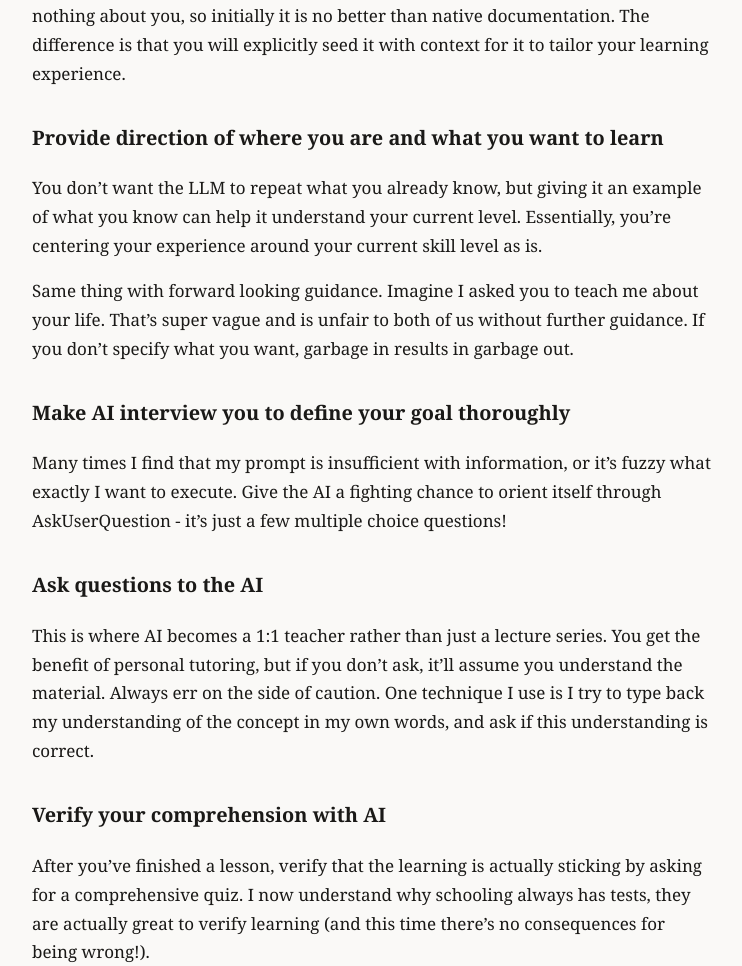
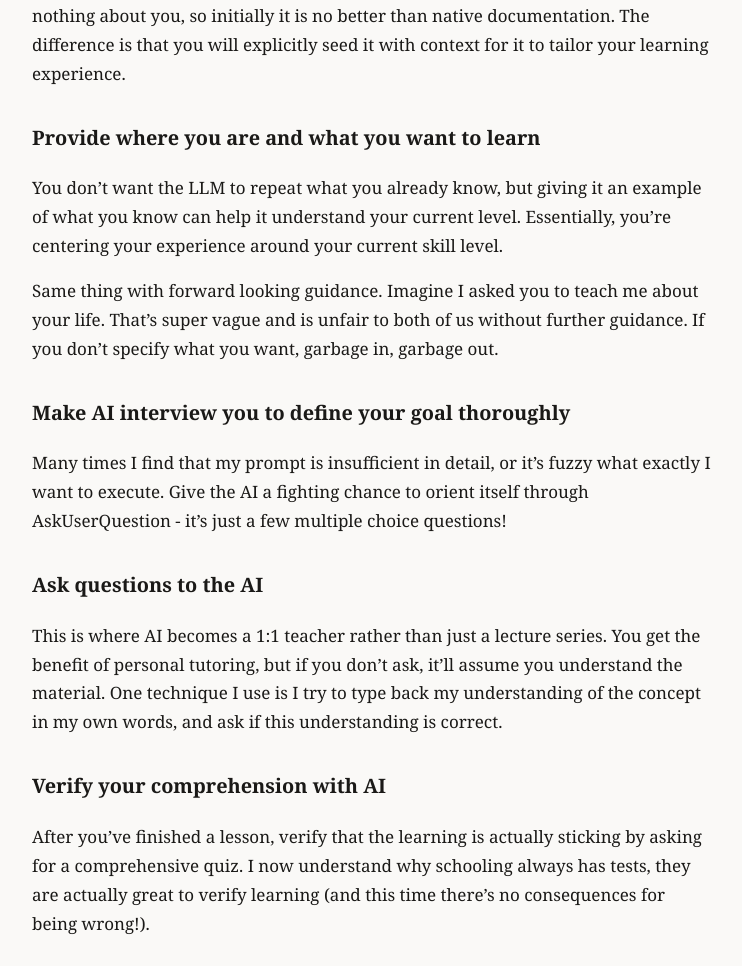
Before and after one commit to wes-chen/wes-chen.github.io, an Astro site: page /blog/learning-with-ai in a window 1280 px wide. Shown: the part 1107-2073 px from the top of the page, without its empty margins (268-1010 px from the left). Built offline with nearby package versions, Linux system fonts and the light colour scheme; Astro itself is replaced by a stand-in of ours.

Commit message:
Update learning-with-ai.md

````diff
--- a/src/pages/blog/learning-with-ai.md
+++ b/src/pages/blog/learning-with-ai.md
@@ -6,9 +6,9 @@
   draft: true
 ---
 
-At work, a staff software engineer and I were working through how to build my agentic service. He asserted that we should try really hard to separate concerns as a core design principle and while I agreed with him, I struggled to communicate a sketch on how I would implement it in my service. He then told me to “work on my fundamentals” and that hurt quite a bit. But it was incredibly motivating and he pointed me towards a [technical blog from Temporal](https://temporal.io/blog/google-adk-temporal-integration-bts) for an example of how to execute this separation, and while helpful, quickly I realized I didn’t really understand the internals of Temporal, a framework that guarantees reliable execution of long multi-step jobs. I had relied on this service indirectly every day at work, and with AI I thought I could keep getting away with not knowing it, since surely it could solve everything for me, right? However, my ego paid the price when I was actually tested by someone who actually knew.
+At work, a staff software engineer and I were working through how to build my agentic service. He asserted that we should try really hard to separate concerns as a core design principle and while I agreed with him, I struggled to communicate a sketch on how I would implement it in my service. He then told me to “work on my fundamentals” and that hurt quite a bit. But it was incredibly motivating and he pointed me towards a [technical blog from Temporal](https://temporal.io/blog/google-adk-temporal-integration-bts) for an example of how to execute this separation, and while helpful, I quickly realized I didn’t really understand the internals of Temporal, a framework that guarantees reliable execution of long multi-step jobs. I had relied on this framework indirectly every day at work, and with AI I thought I could keep getting away with not knowing it, since surely it could solve everything for me, right? However, my ego paid the price when I was actually tested by someone well versed.
 
-The natural inclination to reading docs is a great intuition. However sometimes it can be difficult to navigate: hard to find, you’re not in the target audience, disjoint vocabulary. AI tools can be incredibly useful to overcome these gaps, as long as you know how to prompt it. Similarly, verbatim prompts out of the box are quite hard to share as everyone interacts with their AI tools differently (different memory systems, output styles, skills). The key point is that you should guide your AI tool to teach you in a way that works for you. For me it looks could like the following:
+The natural inclination to reading docs is a great intuition. However sometimes it can be difficult to navigate: hard to find, you’re not in the target audience, disjoint vocabulary. AI tools can be incredibly useful to overcome these gaps, as long as you know how to prompt it. Similarly, verbatim prompts out of the box are quite hard to share as everyone interacts with their AI tools differently (different memory systems, output styles, skills). The key point is that you should guide your AI tool to teach you in a way that works for you. For me it could look like the following:
 
 ```
 I want to learn more about Temporal. I don’t know anything about it other than it is a framework and my upstream services rely on it under the hood. Teach me some keywords and explain it to me like I’m learning it for the first time. I’m a software engineer working in ML Platform. Try to explain it to me visually and we can run through a simple example together. Interview me first to flesh out this task and get more context on what I already know so you can set up a course plan.
@@ -16,16 +16,16 @@ I want to learn more about Temporal. I don’t know anything about it other than
 
 Try it yourself! The best part of this is that you can keep guiding it to give you knowledge in ways that you know will work for you. On a meta point, prompting is all about [managing context](https://www.anthropic.com/engineering/effective-context-engineering-for-ai-agents). To me this space doesn’t have best practices yet today, or I have yet to learn such best practices. Then all that we are left with is intuition. I want to share a few guiding intuitions I’ve discovered to establish base context to more accurately get what you want (in terms of learning, but I think this is generalizable to other tasks as well). In the beginning, the LLM is naive and knows nothing about you, so initially it is no better than native documentation. The difference is that you will explicitly seed it with context for it to tailor your learning experience.
 
-### Provide direction of where you are and what you want to learn
-You don’t want the LLM to repeat what you already know, but giving it an example of what you know can help it understand your current level. Essentially, you're centering your experience around your current skill level as is.
+### Provide where you are and what you want to learn
+You don’t want the LLM to repeat what you already know, but giving it an example of what you know can help it understand your current level. Essentially, you're centering your experience around your current skill level.
 
-Same thing with forward looking guidance. Imagine I asked you to teach me about your life. That’s super vague and is unfair to both of us without further guidance. If you don’t specify what you want, garbage in results in garbage out.
+Same thing with forward looking guidance. Imagine I asked you to teach me about your life. That’s super vague and is unfair to both of us without further guidance. If you don’t specify what you want, garbage in, garbage out.
 
 ### Make AI interview you to define your goal thoroughly
-Many times I find that my prompt is insufficient with information, or it's fuzzy what exactly I want to execute. Give the AI a fighting chance to orient itself through AskUserQuestion - it’s just a few multiple choice questions!
+Many times I find that my prompt is insufficient in detail, or it's fuzzy what exactly I want to execute. Give the AI a fighting chance to orient itself through AskUserQuestion - it’s just a few multiple choice questions!
 
 ### Ask questions to the AI
-This is where AI becomes a 1:1 teacher rather than just a lecture series. You get the benefit of personal tutoring, but if you don’t ask, it’ll assume you understand the material. Always err on the side of caution. One technique I use is I try to type back my understanding of the concept in my own words, and ask if this understanding is correct.
+This is where AI becomes a 1:1 teacher rather than just a lecture series. You get the benefit of personal tutoring, but if you don’t ask, it’ll assume you understand the material. One technique I use is I try to type back my understanding of the concept in my own words, and ask if this understanding is correct.
 
 ### Verify your comprehension with AI
 After you’ve finished a lesson, verify that the learning is actually sticking by asking for a comprehensive quiz. I now understand why schooling always has tests, they are actually great to verify learning (and this time there’s no consequences for being wrong!).
````
